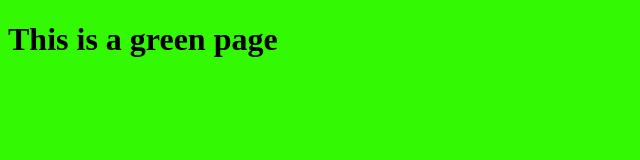
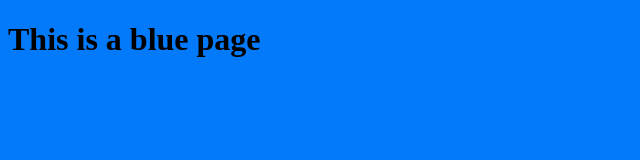
Before and after one commit to saugereau/devopssample, a plain HTML site: page web/index.html in a window 1280 px wide. Shown: the whole page, without its empty margins (0-640 px from the left). Drawn offline with Linux system fonts and the light colour scheme.

Commit message:
change index page color

```diff
--- a/web/index.html
+++ b/web/index.html
@@ -2,9 +2,9 @@
 <html lang="en">
 <head>
     <meta charset="UTF-8">
-    <title>Green page</title>
+    <title>Blue page</title>
 </head>
-<body style="background-color:#33FA02">
-    <h1>This is a green page</h1>
+<body style="background-color:#027AFA">
+    <h1>This is a blue page</h1>
 </body>
 </html>
```
